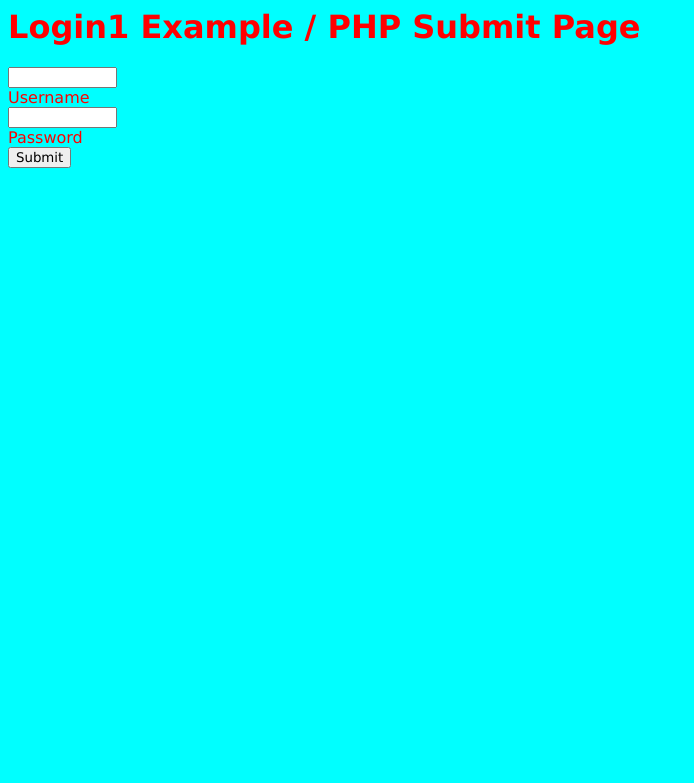
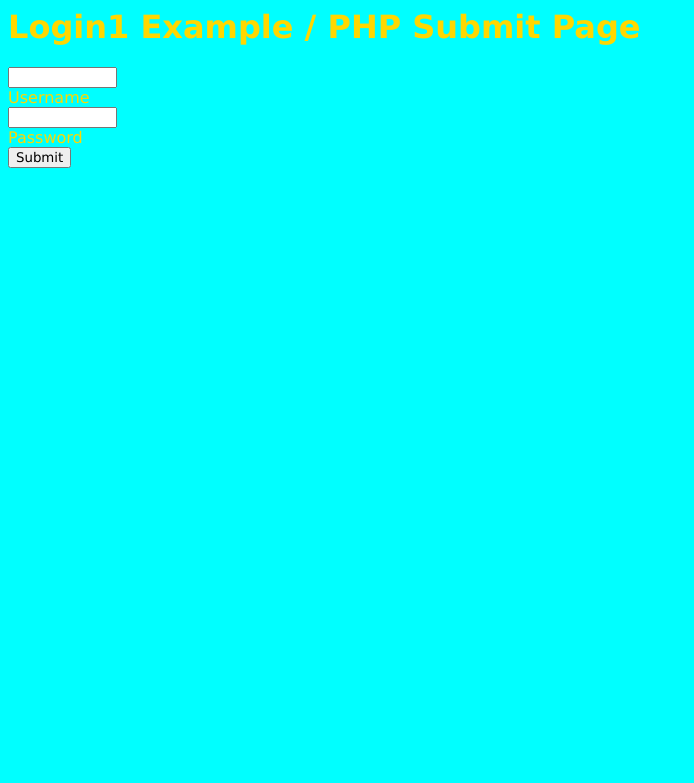
Before and after one commit to abhijeetdebe/NewTask, a PHP site: page / in a window 1280 px wide. Shown: the top 783 px of the page, without its empty margins (0-694 px from the left). Run offline with PHP 8.4, Linux system fonts and the light colour scheme.

Commit message:
Index.php  4th commit

```diff
--- a/index.php
+++ b/index.php
@@ -4,7 +4,7 @@
 <title>Login1 Example</title>
 <style>
 body  { font-family:Verdana;
-        color:red;
+        color:gold;
         background-color:aqua; }
 input { font-family:Verdana; width="1in"; }
 td    { text-align:center; }
```
